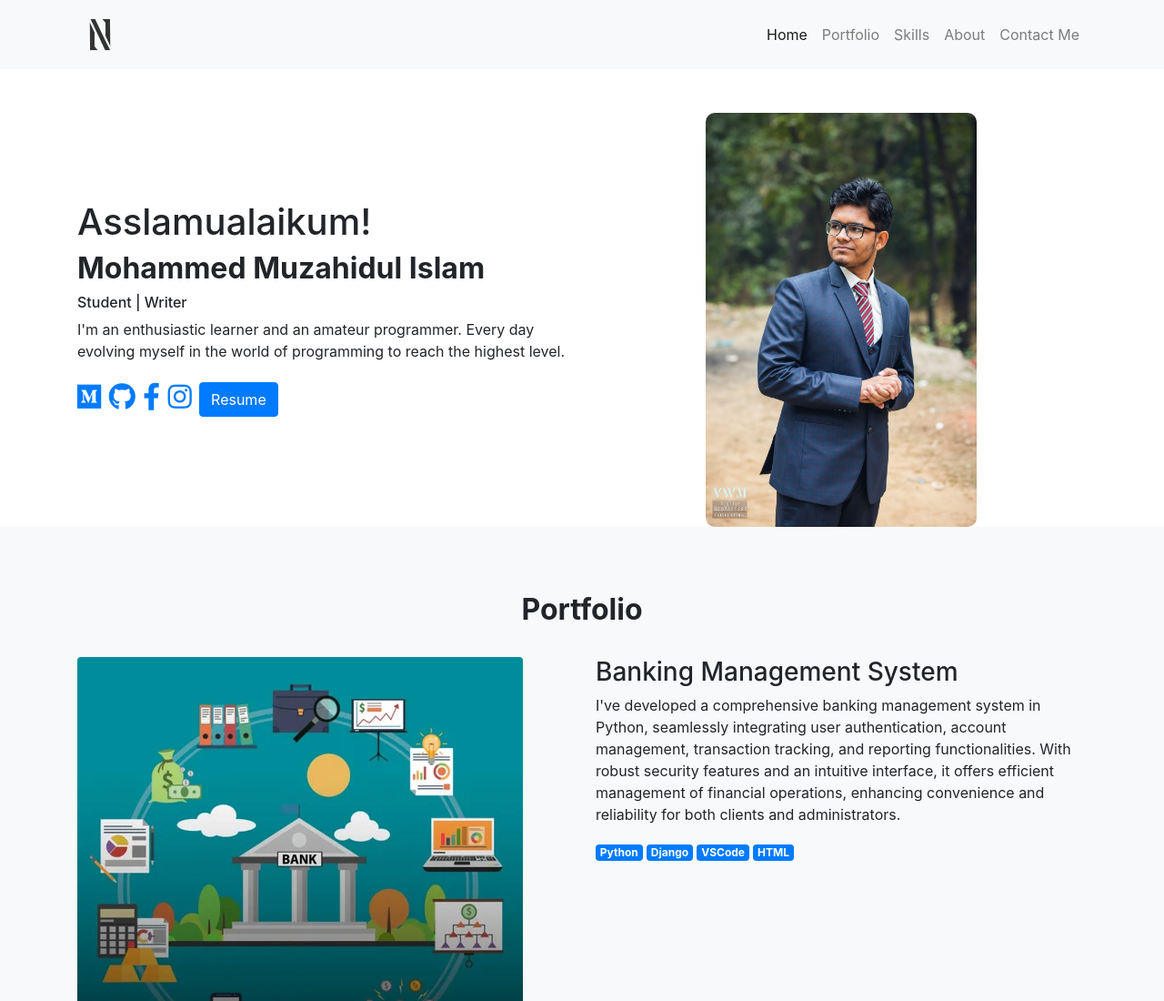
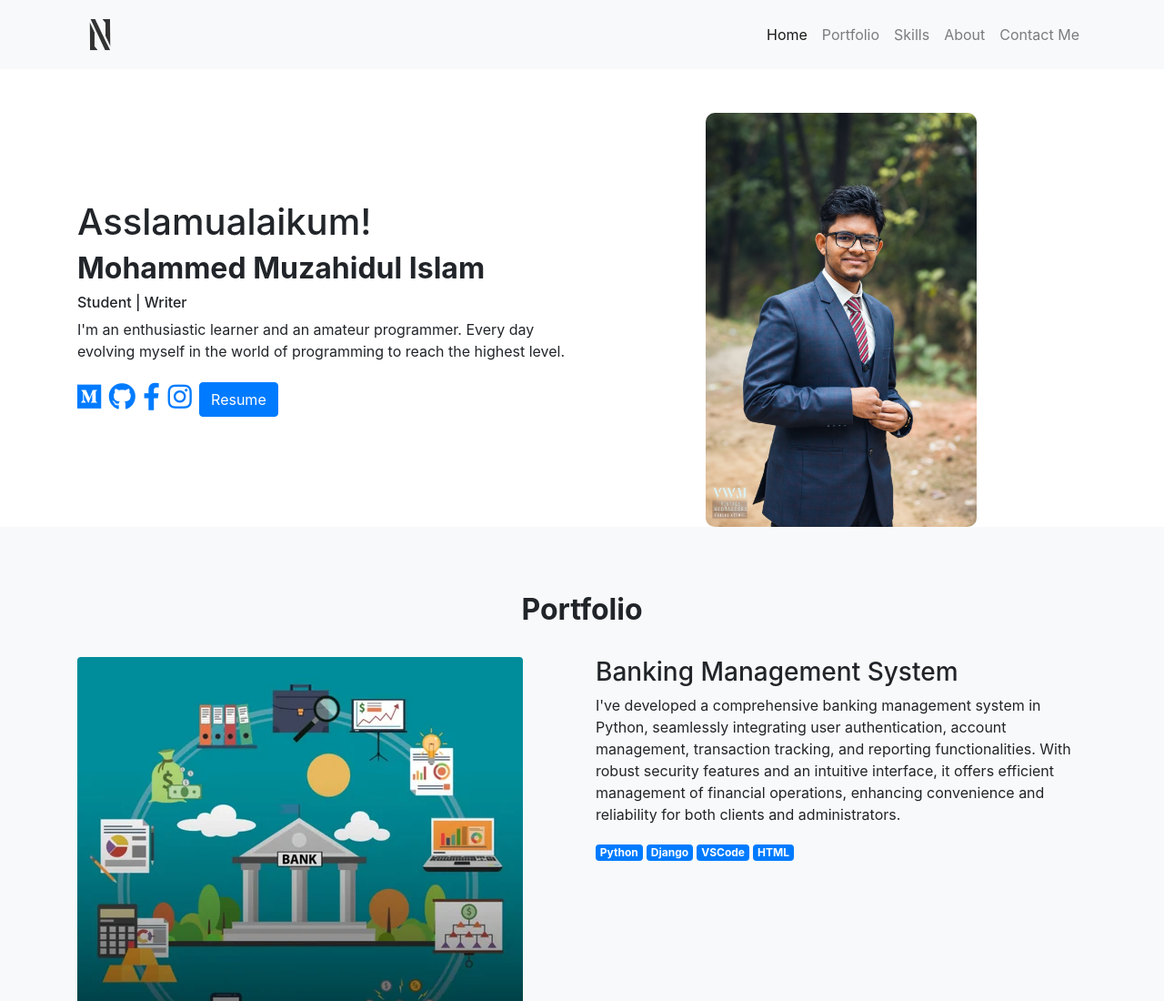
Before and after one commit to MuzahidNafiz13/Assignment-1, a plain HTML site: page index.html in a window 1280 px wide. Shown: the top 1100 px of the page at 91% size. Drawn offline with nearby package versions, Linux system fonts and the light colour scheme.

Commit message:
Update index.html

```diff
--- a/index.html
+++ b/index.html
@@ -90,7 +90,7 @@
     </div>
     <div class="col-md-6 text-center mt-4">
       <!-- Profile Picture -->
-      <img src="f9035b5a-14aa-44b1-962c-efb2c618f2be.jpeg" alt="Profile Picture" class="profile-img" >
+      <img src="543b25d1-6571-40b4-8dbf-a461ccbfe4b0.jpeg" alt="Profile Picture" class="profile-img" >
     </div>
   </div>
 </div>
```
